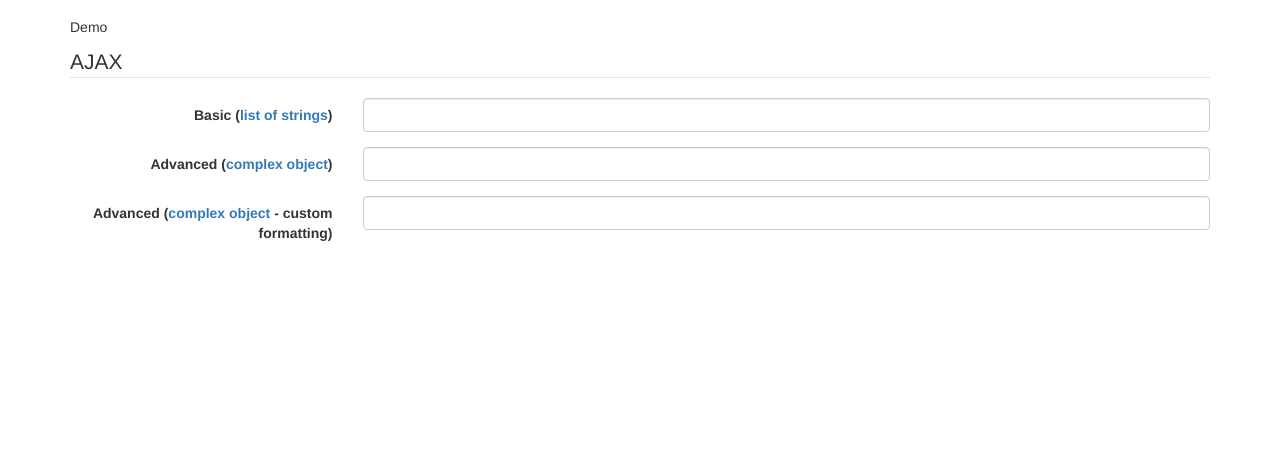
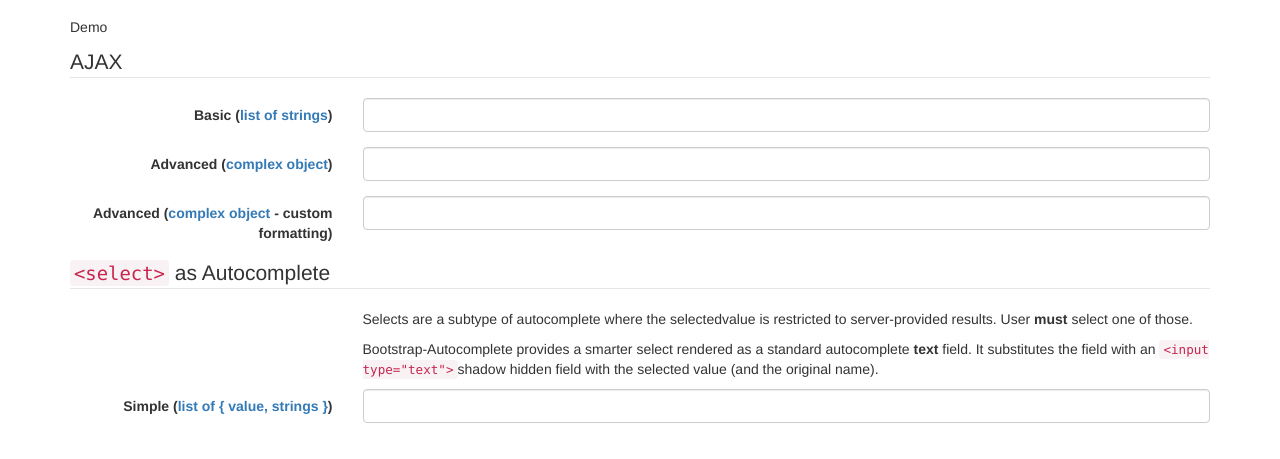
Before and after one commit to xcash/bootstrap-autocomplete, a website built with webpack: page src/index.html in a window 1280 px wide. Shown: the part 93-552 px from the top of the page. Built offline with nearby package versions, Linux system fonts and the light colour scheme.

Commit message:
Work with select (still with bugs)

```diff
--- a/package.json
+++ b/package.json
@@ -28,7 +28,6 @@
   "devDependencies": {
     "gulp": "^3.9.1",
     "gulp-concat": "^2.6.0",
-    "gulp-eslint": "^2.0.0",
     "gulp-plumber": "^1.1.0",
     "gulp-rename": "^1.2.2",
     "gulp-sequence": "^0.4.5",
--- a/src/index.html
+++ b/src/index.html
@@ -37,6 +37,30 @@
 						</label>
 						<div class="col-lg-9">
 							<input class="form-control advanced2AutoComplete" type="text" autocomplete="off">
+						</div>
+					</div>
+				</fieldset>
+				<fieldset>
+					<legend><code>&lt;select&gt;</code> as Autocomplete</legend>
+					<div class="row">
+						<div class="col-lg-9 col-lg-offset-3">
+							<p>
+								Selects are a subtype of autocomplete where the selectedvalue is restricted to
+								server-provided results. User <b>must</b> select one of those.
+							</p>
+							<p>
+								Bootstrap-Autocomplete provides a smarter select rendered as a standard
+								autocomplete <b>text</b> field. It substitutes the field with an
+								<code>&lt;input type="text"&gt;</code and creates a <i>shadow</i> hidden field with
+								the selected value (and the original name).
+						</div>
+					</div>
+					<div class="form-group">
+						<label class="col-lg-3 control-label">
+							Simple (<a href="testdata/test-select-simple.json">list of { value, strings }</a>)
+						</label>
+						<div class="col-lg-9">
+							<select class="form-control basicAutoSelect" name="simple_select" data-url="testdata/test-select-simple.json" autocomplete="off"></select>
 						</div>
 					</div>
 				</fieldset>
@@ -101,6 +125,9 @@
 						}
 					}
 				});
+
+				// Basic Select
+				$('.basicAutoSelect').autoComplete();
 			});
 		</script>
 	</body>
--- a/src/main.ts
+++ b/src/main.ts
@@ -29,6 +29,8 @@
     private _$el:JQuery;
     private _dd:Dropdown;
     private _searchText:string;
+    private _isSelectElement:boolean = false;
+    private _selectHiddenField:JQuery;
 
     private _settings = {
       resolver:<string> 'ajax',
@@ -49,18 +51,63 @@
 
     private resolver;
 
-    constructor(element:Element, options:any) {
+    constructor(element:Element, options?:{}) {
       this._el = element;
       this._$el = $(this._el);
-      this._settings = $.extend(true, {}, this._settings, options);
+      // element type
+      if (this._$el.is('select')) {
+        this._isSelectElement = true;
+      }
+      // inline data attributes
+      this.manageInlineDataAttributes();
+      // constructor options
+      if (typeof options === 'object') {
+        this._settings = $.extend(true, {}, this.getSettings(), options);
+      }
+      if (this._isSelectElement) {
+        this.convertSelectToText();
+      }
 
-      //console.log('initializing', this._settings);
+      console.log('initializing', this._settings);
 
       this.init();
     }
 
+    private manageInlineDataAttributes() {
+      // updates settings with data-* attributes
+      let s = this.getSettings();
+      if (this._$el.data('url')) {
+        s['resolverSettings'].url = this._$el.data('url');
+      }
+    }
+
     private getSettings():{} {
       return this._settings;
+    }
+
+    private convertSelectToText() {
+      // create hidden field
+
+      let hidField:JQuery = $('<input>');
+      hidField.attr('type', 'hidden');
+      hidField.attr('name', this._$el.attr('name'));
+      this._selectHiddenField = hidField;
+
+      hidField.insertAfter(this._$el);
+
+      // create search input element
+      let searchField:JQuery = $('<input>');
+      searchField.attr('type', 'text');
+      searchField.attr('name', this._$el.attr('name') + '_text');
+      searchField.addClass(this._$el.attr('class'));
+
+      // attach class
+      searchField.data(AutoCompleteNS.AutoComplete.NAME, this);
+
+      // replace original with searchField
+      this._$el.replaceWith(searchField);
+      this._$el = searchField;
+      this._el = searchField.get(0);
     }
 
     public init():void {
@@ -88,7 +135,10 @@
             evt.preventDefault();
 						break;
 					case 9: // TAB
-            this._dd.selectFocusItem();
+            if (this._settings.autoSelect) {
+              // if autoSelect enabled selects on blur the currently selected item
+              this._dd.selectFocusItem();
+            }
 						break;
         }
       });
@@ -214,6 +264,10 @@
 				itemFormatted = { text: itemFormatted }
 			}
       this._$el.val(itemFormatted.text);
+      // if the element is a select
+      if (this._isSelectElement) {
+        this._selectHiddenField.val(itemFormatted.value);
+      }
       // and hide
       this._dd.hide();
     }
--- /dev/null
+++ b/src/testdata/test-select-simple.json
@@ -0,0 +1,6 @@
+[
+	{ "value": 1, "text": "Google Cloud Platform" },
+	{ "value": 2, "text": "Amazon AWS" },
+	{ "value": 3, "text": "Docker" },
+	{ "value": 4, "text": "Digital Ocean" }
+]
```
Also changed, not shown: gulpfile.js (+1 -6 lines), .eslintrc.json (deleted), dist/latest/bootstrap-autocomplete.js, dist/latest/bootstrap-autocomplete.min.js, dist/latest/index.html, dist/latest/testdata/test-select-simple.json (added), 1 other file.
